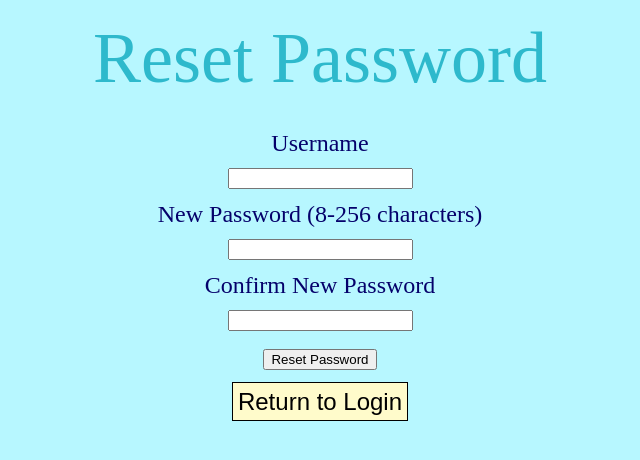
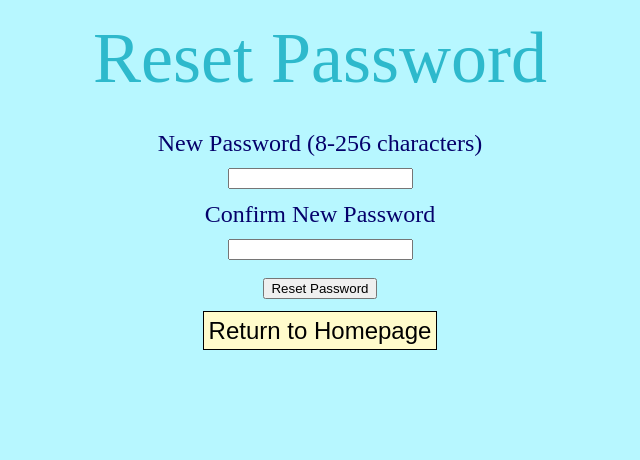
Before and after one commit to ljstaib/news-analyzer, a Flask app: page /resetpass in a window 1280 px wide. Shown: the top 460 px of the page, without its empty margins (320-960 px from the left). Run offline with Flask 2, Linux system fonts and the light colour scheme; parts of the project's set-up code (start-up, migrations or seed data) failed here and were passed over.

Commit message:
Fixed oversight in password reset functionality

```diff
--- a/app.py
+++ b/app.py
@@ -165,7 +165,7 @@ class User(Resource):
 			flash("Credentials do not match.")
 			return redirect(url_for("login"))
 		elif (method == "resetpass"):
-			uname = request.form.get("reset_username")
+			uname = session['username']
 			pword1 = request.form.get("reset_password1")
 			pword2 = request.form.get("reset_password2")
 
@@ -192,7 +192,7 @@ class User(Resource):
 			flash("User does not exist. Please create an account.")
 			return redirect(url_for("resetpass"))
 		else:
-			return redirect(url_for("home"))
+			return redirect(url_for("homepage"))
 
 	#curl http://127.0.0.1:5000/users/2 -X DELETE -v
 	def delete(self, uid):
--- a/templates/homepage.html
+++ b/templates/homepage.html
@@ -46,6 +46,8 @@
 			<br><br>
 			<a href="/readlater">View saved articles</a>
 			<br><br>
+			<a href="/resetpass">Change your password</a>
+			<br><br>
 			<a onclick="loadFiles()">Files not displaying? Reload files!</a>
 			<br><br>
 			<a href="/">Logout</a>
--- a/templates/login.html
+++ b/templates/login.html
@@ -29,8 +29,6 @@
 			<br><br>
 			<input type="submit" value="Log In">
 			<br><br>
-			<a href="/resetpass">Forgot Password?</a>
-			<br><br>
 			<a href="/">Return to Home</a>
 			<br><br>
 		</form>
--- a/templates/resetpass.html
+++ b/templates/resetpass.html
@@ -34,8 +34,6 @@
 		  {% endif %}
 		{% endwith %}
 		<form action="/users/resetpass" style="text-align: center" method="post">
-			<div class="smallText">Username</div>
-			<input type="text" name="reset_username" required>
 			<div class="smallText">New Password (8-256 characters)</div>
 			<input type="password" name="reset_password1" required>
 			<div class="smallText">Confirm New Password</div>
@@ -43,7 +41,7 @@
 			<br><br>
 			<input type="submit" value="Reset Password">
 			<br><br>
-			<a href="/login">Return to Login</a>
+			<a href="/homepage">Return to Homepage</a>
 		</div>
 		</form>
 	</body>
```
Also changed, not shown: 2 other files.
